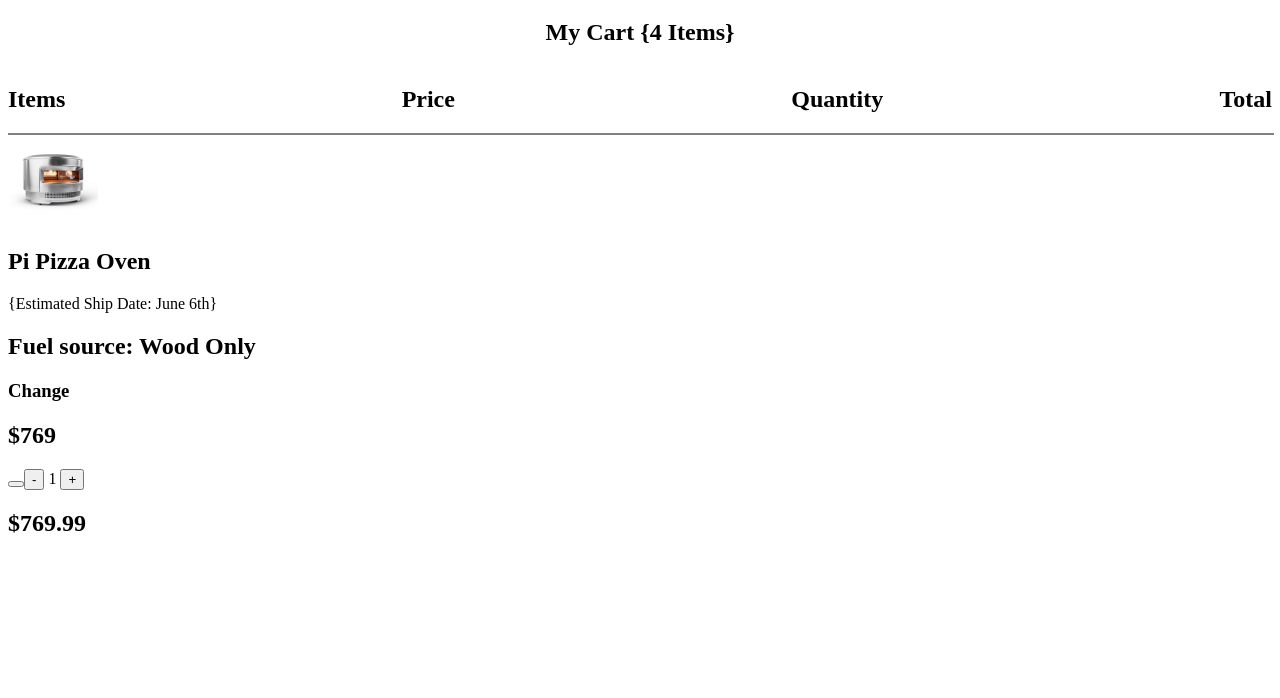
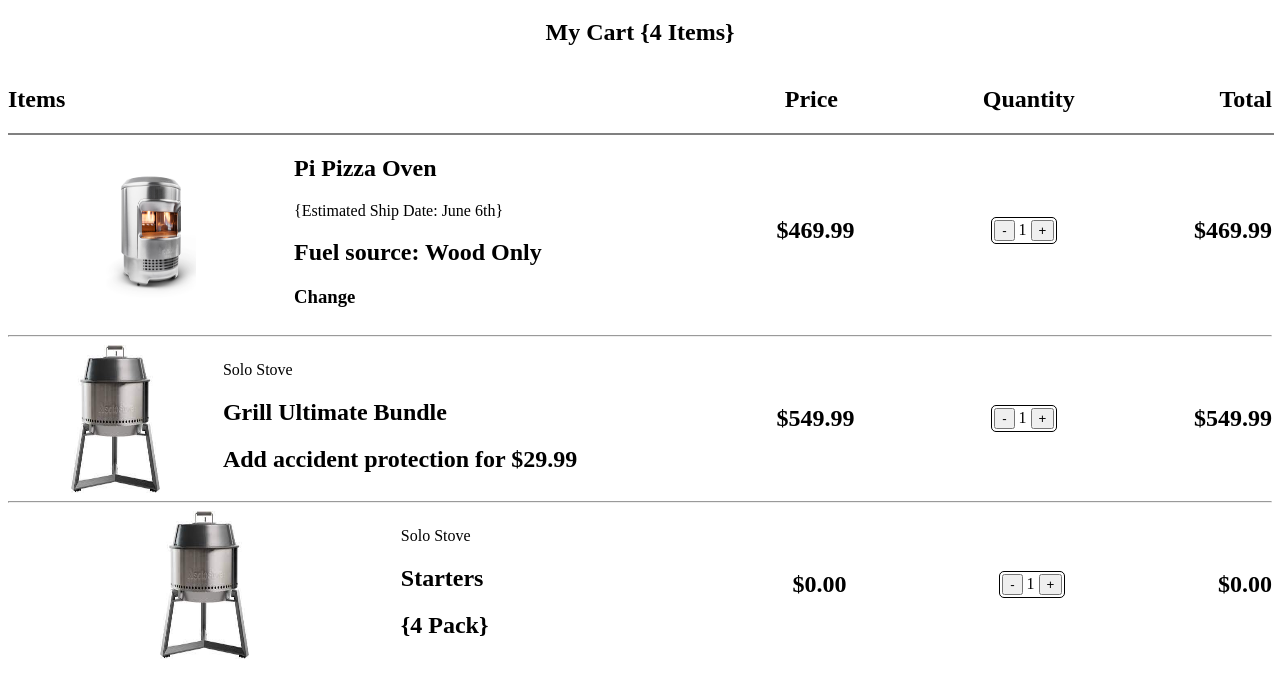
Before and after one commit to teslyym/MyCart, a plain HTML site: page index.html in a window 1280 px wide. Shown: the part 60-758 px from the top of the page. Drawn offline with Linux system fonts and the light colour scheme.

Commit message:
addition of other carts

```diff
--- a/css/style.css
+++ b/css/style.css
@@ -52,8 +52,8 @@ header {
     display: flex;
     justify-content: space-between;
 }
-#lists .items{
-    width: 10px;
+#Items{
+    width: 50%;
 }
 #line{
     border: 1px grey solid;
@@ -61,15 +61,22 @@ header {
     width: 100%;
     display: flex;
 }
-#cart1{
+.cart1{
     display: flex;
-    justify-content: space-around;
+    justify-content: space-between;
+    align-items: center;
 
 }
 .cart1 img{
     width: 7vw;
 }
-.button{
+.button1{
     border: black 1px solid;
     border-radius: 5px;
+    padding: 2px;
 }
+#cart1a{
+    display: flex;
+    justify-content: space-evenly;
+    width: 50%;
+}
--- a/index.html
+++ b/index.html
@@ -48,6 +48,7 @@
 </section>
 <section>
     <div class="cart1">
+        <div id="cart1a">
             <img src="./res/pizza stove.jpg" alt="">
             <div>
                 <h1>Pi Pizza Oven</h1>
@@ -55,25 +56,78 @@
                 <h2>Fuel source: Wood Only</h2>
                 <h3>Change</h3>
             </div>
-         <div>
-           <h1>$769</h1>
         </div>
          <div>
-            <button>
+           <h1>$469.99</h1>
+         </div>
+         <div>
                 <div class="button1">
                 <!-- <img class="img" src="res/the-dk-photography-NUoPWImmjCU-unsplash.jpg" alt=""> -->
                 <button class="decrement">-</button>
                 <span class="quantity">1</span>
                 <button class="increment">+</button>
                 <!-- <button class="like"><img class="pink" src="res/red.png" alt=""></button>
-                <button class="delete">Delete</button></button> -->
+                <button class="delete">Delete</button> -->
+                </div>
          </div>
          <div>
-            <h1>$769.99</h1>
+             <h1>$469.99</h1>
           </div>
     </div>
-    <div class="cart2"></div>
-    <div class="cart3"></div>
+    <hr>
+    <div class="cart1">
+        <div id="cart1a">
+        <img src="./res/grill ultimate bundle.jpeg" alt="">
+        <div>
+            <p>Solo Stove</p>
+            <h1>Grill Ultimate Bundle</h1>
+            <h2>Add accident protection for $29.99</h2>
+        </div>
+    </div>
+     <div>
+       <h1>$549.99</h1>
+     </div>
+     <div>
+            <div class="button1">
+            <!-- <img class="img" src="res/the-dk-photography-NUoPWImmjCU-unsplash.jpg" alt=""> -->
+            <button class="decrement">-</button>
+            <span class="quantity">1</span>
+            <button class="increment">+</button>
+            <!-- <button class="like"><img class="pink" src="res/red.png" alt=""></button>
+            <button class="delete">Delete</button> -->
+            </div>
+     </div>
+     <div>
+         <h1>$549.99</h1>
+      </div>
+    </div>
+    <hr>
+    <div class="cart3"><div class="cart1">
+        <div id="cart1a">
+        <img src="./res/grill ultimate bundle.jpeg" alt="">
+        <div>
+            <p>Solo Stove</p>
+            <h1>Starters</h1>
+            <h2>{4 Pack}</h2>
+        </div>
+    </div>
+     <div>
+       <h1>$0.00</h1>
+     </div>
+     <div>
+            <div class="button1">
+            <!-- <img class="img" src="res/the-dk-photography-NUoPWImmjCU-unsplash.jpg" alt=""> -->
+            <button class="decrement">-</button>
+            <span class="quantity">1</span>
+            <button class="increment">+</button>
+            <!-- <button class="like"><img class="pink" src="res/red.png" alt=""></button>
+            <button class="delete">Delete</button> -->
+            </div>
+     </div>
+     <div>
+         <h1>$0.00</h1>
+      </div>
+    </div></div>
     <div class="cart4"></div>
 </section>
 </body>
```
Lines whose indentation alone changed are shown as unchanged.
